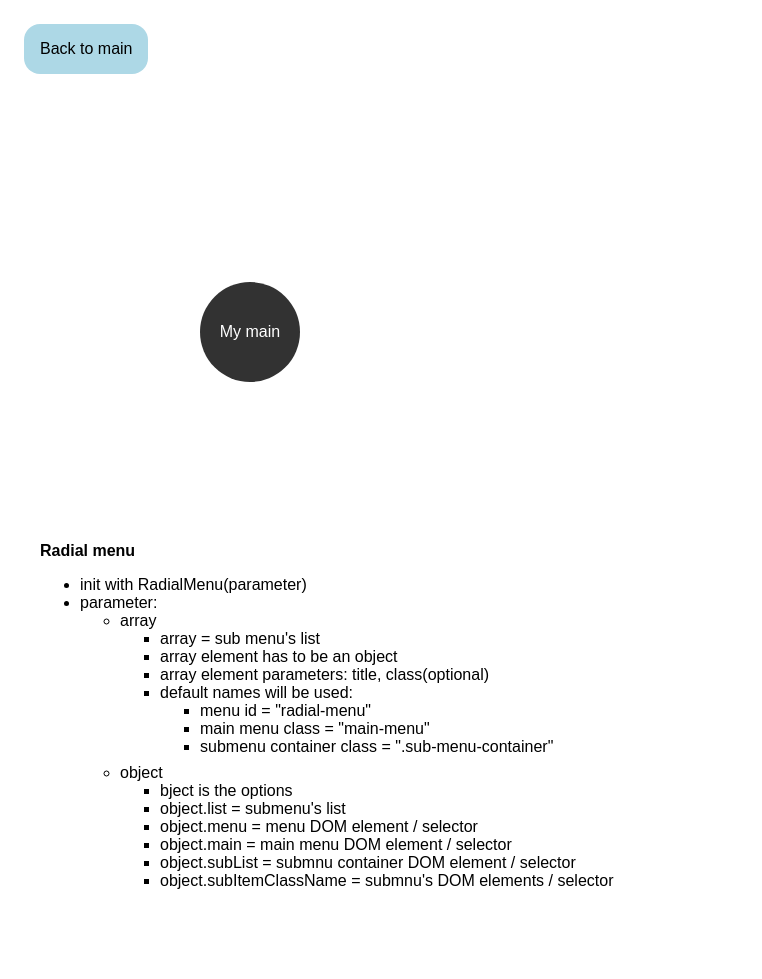
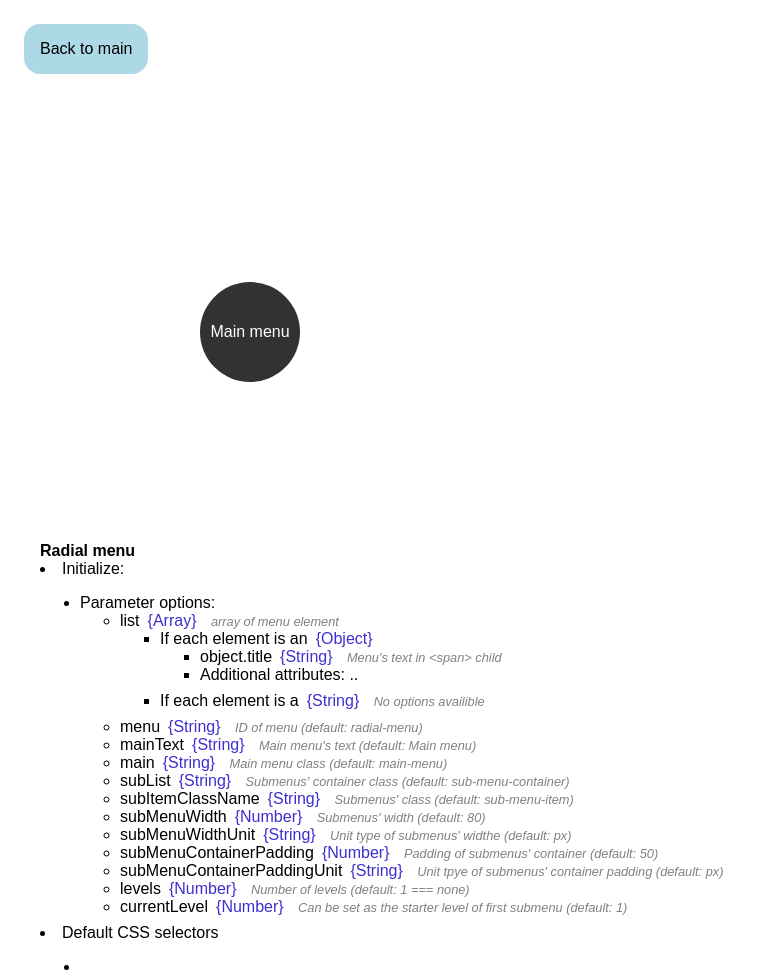
Before and after one commit to ShadesOfDreams/simple_testpages, a plain HTML site: page css_small_projects/index.html in a window 1280 px wide. Shown: the top 979 px of the page, without its empty margins (0-762 px from the left). Drawn offline with Linux system fonts and the light colour scheme.

Commit message:
description generator an other modifications

```diff
--- a/css_small_projects/index.html
+++ b/css_small_projects/index.html
@@ -23,41 +23,7 @@
         <div class="example">
             <div class="radial-menu-container"></div>
         </div>
-        <div class="description">
-            <p>
-                <b>Radial menu</b>
-                <ul>
-                    <li>init with RadialMenu(parameter)</li>
-                    <li>parameter:
-                        <ul>
-                            <li>array
-                                <ul>
-                                    <li>array = sub menu's list</li>
-                                    <li>array element has to be an object</li>
-                                    <li>array element parameters: title, class(optional)</li>
-                                    <li>default names will be used:
-                                        <ul>
-                                            <li>menu id = "radial-menu"</li>
-                                            <li>main menu class = "main-menu"</li>
-                                            <li>submenu container class = ".sub-menu-container"</li>
-                                        </ul>
-                                    </li>
-                                </ul>
-                            </li>
-                            <li>object
-                                <ul>
-                                    <li>bject is the options</li>
-                                    <li>object.list = submenu's list</li>
-                                    <li>object.menu = menu DOM element / selector </li>
-                                    <li>object.main = main menu DOM element / selector</li>
-                                    <li>object.subList = submnu container DOM element / selector</li>
-                                    <li>object.subItemClassName = submnu's DOM elements / selector</li>
-                                </ul>
-                            </li>
-                        </ul>
-                    </li>
-                </ul>
-            </p>
+        <div class="description radialMenuInfo">
         </div>
     </div>
 
--- a/css_small_projects/index.js
+++ b/css_small_projects/index.js
@@ -1,46 +1,114 @@
-var radialList = [{
-		title: "SubElement 1"
+// Radial menu description
+radialMenuInfo = {
+	title: "Radial menu",
+	list: [{
+			title: "Initialize:",
+			list: [{
+				title: "Parameter options:",
+				list: [{
+						title: "list",
+						type: "Array",
+						description: "array of menu element",
+						list: [{
+								title: "If each element is an",
+								type: "Object",
+								list: [{
+										title: "object.title",
+										type: "String",
+										description: "Menu's text in <span> child"
 									},
 									{
-		title: "SubElement 2"
+										title: "Additional attributes: .."
+									}
+								]
 							},
 							{
-		title: "SubElement 3"
+								title: "If each element is a",
+								type: "String",
+								description: "No options availible"
+							}
+						]
 					},
 					{
-		title: "SubElement 4"
+						title: "menu",
+						type: "String",
+						description: "ID of menu (default: radial-menu)"
 					},
 					{
-		title: "SubElement 5"
+						title: "mainText",
+						type: "String",
+						description: "Main menu's text (default: Main menu)"
 					},
 					{
-		title: "SubElement 6"
+						title: "main",
+						type: "String",
+						description: "Main menu class (default: main-menu)"
 					},
 					{
-		title: "SubElement 7"
+						title: "subList",
+						type: "String",
+						description: "Submenus' container class (default: sub-menu-container)"
 					},
 					{
-		title: "SubElement 8"
+						title: "subItemClassName",
+						type: "String",
+						description: "Submenus' class (default: sub-menu-item)"
+					},
+					{
+						title: "subMenuWidth",
+						type: "Number",
+						description: "Submenus' width (default: 80)"
+					},
+					{
+						title: "subMenuWidthUnit",
+						type: "String",
+						description: "Unit type of submenus' widthe (default: px)"
+					},
+					{
+						title: "subMenuContainerPadding",
+						type: "Number",
+						description: "Padding of submenus' container (default: 50)"
+					},
+					{
+						title: "subMenuContainerPaddingUnit",
+						type: "String",
+						description: "Unit tpye of submenus' container padding (default: px)"
+					},
+					{
+						title: "levels",
+						type: "Number",
+						description: "Number of levels (default: 1 === none)"
+					},
+					{
+						title: "currentLevel",
+						type: "Number",
+						description: "Can be set as the starter level of first submenu (default: 1)"
 					}
-];
-
-function ArrayGenerator(text, length) {
-	let arr = [];
-	for (var l = 0; l < length; l++) {
-		arr.push({
-			title: text + " " + l
-		});
+				]
+			}]
+		},
+		{
+			title: "Default CSS selectors",
+			list: [{
+				title: ""
+			}]
 		}
-	return arr;
+	]
 }
 
+Array.from(document.getElementsByClassName("description")).forEach(function (element) {
+	if (element.classList.contains("radialMenuInfo")) {
+		var info = printInfo(radialMenuInfo);
+		element.appendChild(info);
+	}
+});
+
 document.querySelector(".radial-menu-container").radialMenu({
-	list: radialList,
-	mainText: "My main"
+	list: ArrayGenerator("Subelement", "string", 8),
 });
 
 document.querySelector(".radial-menu-container-2").radialMenu({
-	list: ArrayGenerator("Custom text", 20),
+	list: ArrayGenerator("Custom text", "object", 20),
 	mainText: "Main",
 	levels: 2
 });
```
Lines whose indentation alone changed are shown as unchanged.
